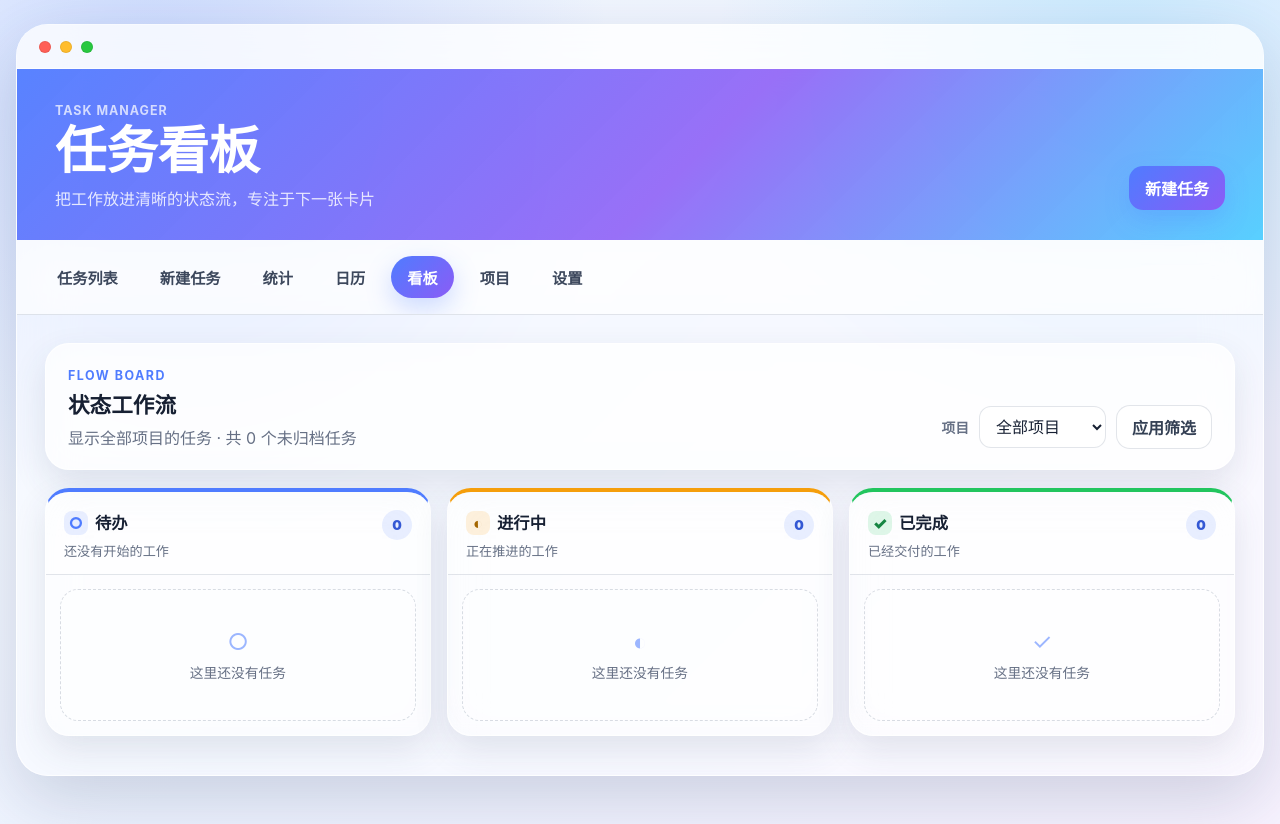
After one commit to liuGuanYi-hub/task-manager, a Flask app: page /board in a window 1280 px wide. The commit adds this page. Run offline with Flask 3, Linux system fonts and the light colour scheme.

Commit message:
完成阶段三任务看板与状态流转

```diff
--- /dev/null
+++ b/task-manager/routes/board_routes.py
@@ -0,0 +1,121 @@
+"""WeKan 风格看板路由。"""
+from typing import Optional
+
+from flask import Blueprint, render_template, request, redirect, url_for
+
+from models.task import Status
+from storage.json_storage import ANY_PROJECT, JSONStorage
+
+
+board_bp = Blueprint("board", __name__, url_prefix="/board")
+
+BOARD_COLUMNS = (
+    {
+        "key": Status.TODO,
+        "label": "待办",
+        "subtitle": "还没有开始的工作",
+        "icon": "○",
+        "accent": "todo",
+    },
+    {
+        "key": Status.IN_PROGRESS,
+        "label": "进行中",
+        "subtitle": "正在推进的工作",
+        "icon": "◐",
+        "accent": "progress",
+    },
+    {
+        "key": Status.DONE,
+        "label": "已完成",
+        "subtitle": "已经交付的工作",
+        "icon": "✓",
+        "accent": "done",
+    },
+)
+
+
+def parse_project_filter(raw_value: Optional[str]):
+    """将看板筛选参数解析为任意项目、未归属或具体项目 ID。"""
+    if raw_value in (None, "", "all"):
+        return ANY_PROJECT
+    if raw_value == "none":
+        return None
+    try:
+        return int(raw_value)
+    except (TypeError, ValueError) as exc:
+        raise ValueError("项目筛选参数无效") from exc
+
+
+def project_filter_key(project_id) -> str:
+    """将内部项目筛选值转换为 URL 参数。"""
+    if project_id is ANY_PROJECT:
+        return "all"
+    if project_id is None:
+        return "none"
+    return str(project_id)
+
+
+@board_bp.route("")
+@board_bp.route("/")
+def board_view():
+    """显示按任务状态分列的看板。"""
+    try:
+        selected_project_id = parse_project_filter(request.args.get("project_id"))
+    except ValueError:
+        return "项目筛选参数无效", 400
+
+    storage = JSONStorage()
+    if selected_project_id is not ANY_PROJECT and selected_project_id is not None:
+        if storage.get_project_by_id(selected_project_id) is None:
+            return "项目不存在", 404
+
+    tasks = storage.query(project_id=selected_project_id, sort_by="updated_at", reverse=True)
+    tasks_by_status = {column["key"]: [] for column in BOARD_COLUMNS}
+    for task in tasks:
+        tasks_by_status[task.status].append(task)
+
+    columns = []
+    for column in BOARD_COLUMNS:
+        column_data = dict(column)
+        column_data["tasks"] = tasks_by_status[column["key"]]
+        column_data["count"] = len(column_data["tasks"])
+        columns.append(column_data)
+
+    selected_project = (
+        storage.get_project_by_id(selected_project_id)
+        if selected_project_id is not ANY_PROJECT and selected_project_id is not None
+        else None
+    )
+    return render_template(
+        "board.html",
+        columns=columns,
+        projects=storage.get_projects(),
+        selected_project=selected_project,
+        project_filter_key=project_filter_key(selected_project_id),
+        total_tasks=len(tasks),
+    )
+
+
+@board_bp.route("/task/<int:task_id>/status", methods=["POST"])
+def update_board_status(task_id: int):
+    """从看板卡片更新任务状态并持久化。"""
+    try:
+        selected_project_id = parse_project_filter(request.args.get("project_id"))
+    except ValueError:
+        return "项目筛选参数无效", 400
+
+    try:
+        new_status = Status(request.form.get("status", ""))
+    except ValueError:
+        return "任务状态无效", 400
+
+    storage = JSONStorage()
+    task = storage.get_by_id(task_id)
+    if task is None or task.archived:
+        return "任务不存在", 404
+    if selected_project_id is not ANY_PROJECT and task.project_id != selected_project_id:
+        return "任务不属于当前项目", 404
+
+    task.status = new_status
+    storage.update(task)
+    return redirect(url_for("board.board_view", project_id=project_filter_key(selected_project_id)))
--- a/task-manager/static/app.css
+++ b/task-manager/static/app.css
@@ -673,6 +673,269 @@ textarea {
     font-weight: 900;
 }
 
+.board-layout {
+    display: grid;
+    gap: 18px;
+}
+
+.board-toolbar {
+    display: flex;
+    align-items: flex-end;
+    justify-content: space-between;
+    gap: 20px;
+    padding: 20px 22px;
+}
+
+.board-toolbar h2 {
+    margin: 4px 0 6px;
+    font-size: 1.35rem;
+}
+
+.board-toolbar p {
+    margin: 0;
+}
+
+.board-eyebrow {
+    color: var(--blue) !important;
+    letter-spacing: 0.12em;
+}
+
+.board-filter {
+    display: flex;
+    align-items: center;
+    gap: 10px;
+    flex-wrap: wrap;
+}
+
+.board-filter label {
+    color: var(--muted);
+    font-size: 0.86rem;
+    font-weight: 800;
+}
+
+.board-filter select,
+.board-move-form select {
+    min-height: 40px;
+    padding: 9px 12px;
+    border: 1px solid var(--line);
+    border-radius: 12px;
+    color: var(--ink);
+    background: rgba(255, 255, 255, 0.78);
+}
+
+.board-columns {
+    display: grid;
+    grid-template-columns: repeat(3, minmax(260px, 1fr));
+    gap: 16px;
+    align-items: start;
+}
+
+.board-column {
+    min-width: 0;
+    overflow: hidden;
+    border: 1px solid rgba(255, 255, 255, 0.76);
+    border-top: 4px solid var(--blue);
+    border-radius: var(--radius-lg);
+    background: rgba(255, 255, 255, 0.46);
+    box-shadow: var(--soft-shadow);
+    backdrop-filter: blur(22px);
+}
+
+.board-column-todo { border-top-color: var(--blue); }
+.board-column-progress { border-top-color: var(--yellow); }
+.board-column-done { border-top-color: var(--green); }
+
+.board-column-header {
+    display: flex;
+    align-items: flex-start;
+    justify-content: space-between;
+    gap: 12px;
+    padding: 18px 18px 14px;
+    border-bottom: 1px solid var(--line);
+    background: rgba(255, 255, 255, 0.42);
+}
+
+.board-column-title {
+    font-size: 1.02rem;
+    font-weight: 900;
+}
+
+.board-column-icon {
+    display: inline-grid;
+    width: 24px;
+    height: 24px;
+    margin-right: 7px;
+    place-items: center;
+    border-radius: 8px;
+    color: var(--blue);
+    background: rgba(79, 124, 255, 0.12);
+}
+
+.board-column-progress .board-column-icon {
+    color: #a46600;
+    background: rgba(245, 158, 11, 0.14);
+}
+
+.board-column-done .board-column-icon {
+    color: #168542;
+    background: rgba(34, 197, 94, 0.14);
+}
+
+.board-column-header p {
+    margin: 6px 0 0;
+    color: var(--muted);
+    font-size: 0.82rem;
+}
+
+.board-count {
+    display: inline-grid;
+    min-width: 30px;
+    height: 30px;
+    padding: 0 8px;
+    place-items: center;
+    border-radius: 999px;
+    color: #3458d4;
+    background: rgba(79, 124, 255, 0.12);
+    font-size: 0.84rem;
+    font-weight: 900;
+}
+
+.board-cards {
+    display: grid;
+    gap: 12px;
+    min-height: 160px;
+    padding: 14px;
+}
+
+.board-card {
+    display: grid;
+    gap: 10px;
+    padding: 16px;
+    border: 1px solid rgba(255, 255, 255, 0.86);
+    border-radius: var(--radius-md);
+    background: rgba(255, 255, 255, 0.84);
+    box-shadow: 0 9px 24px rgba(46, 63, 101, 0.10);
+    transition: transform 0.2s ease, box-shadow 0.2s ease;
+}
+
+.board-card:hover {
+    transform: translateY(-2px);
+    box-shadow: 0 14px 30px rgba(46, 63, 101, 0.15);
+}
+
+.board-card-done {
+    background: rgba(244, 253, 247, 0.86);
+}
+
+.board-card-topline,
+.board-card-footer {
+    display: flex;
+    align-items: center;
+    justify-content: space-between;
+    gap: 10px;
+}
+
+.board-card-topline {
+    font-size: 0.78rem;
+    font-weight: 800;
+}
+
+.board-card-id {
+    color: var(--muted);
+    font-variant-numeric: tabular-nums;
+}
+
+.board-card h3 {
+    margin: 0;
+    font-size: 1rem;
+    line-height: 1.4;
+}
+
+.board-card-description {
+    display: -webkit-box;
+    margin: 0;
+    overflow: hidden;
+    color: var(--muted);
+    font-size: 0.88rem;
+    line-height: 1.5;
+    -webkit-box-orient: vertical;
+    -webkit-line-clamp: 2;
+}
+
+.board-card-meta {
+    display: flex;
+    gap: 6px;
+    flex-wrap: wrap;
+}
+
+.board-card-meta .chip {
+    padding: 5px 8px;
+    font-size: 0.75rem;
+}
+
+.board-move-form {
+    display: flex;
+    gap: 6px;
+    align-items: center;
+}
+
+.board-move-form select {
+    min-height: 34px;
+    padding: 6px 8px;
+    font-size: 0.78rem;
+}
+
+.btn-small {
+    min-height: 34px;
+    padding: 7px 10px;
+    border-radius: 10px;
+    font-size: 0.78rem;
+}
+
+.board-edit-link {
+    color: var(--blue);
+    font-size: 0.82rem;
+    font-weight: 800;
+    text-decoration: none;
+}
+
+.board-edit-link:hover {
+    text-decoration: underline;
+}
+
+.board-empty {
+    display: grid;
+    min-height: 128px;
+    place-items: center;
+    align-content: center;
+    gap: 6px;
+    border: 1px dashed rgba(96, 112, 139, 0.24);
+    border-radius: var(--radius-md);
+    color: var(--muted);
+    background: rgba(255, 255, 255, 0.28);
+}
+
+.board-empty span {
+    color: rgba(79, 124, 255, 0.56);
+    font-size: 1.45rem;
+}
+
+.board-empty p {
+    margin: 0;
+    font-size: 0.86rem;
+}
+
+.sr-only {
+    position: absolute;
+    width: 1px;
+    height: 1px;
+    padding: 0;
+    overflow: hidden;
+    clip: rect(0, 0, 0, 0);
+    white-space: nowrap;
+    border: 0;
+}
+
 @media (max-width: 760px) {
     .app-shell {
         width: min(100% - 16px, 1440px);
@@ -684,6 +947,7 @@ textarea {
     }
 
     .hero-panel,
+    .board-toolbar,
     .calendar-controls,
     .week-selector,
     .task-card,
@@ -700,6 +964,28 @@ textarea {
 
     .content-panel {
         padding: 16px;
+    }
+
+    .board-columns {
+        display: flex;
+        overflow-x: auto;
+        align-items: stretch;
+        padding-bottom: 8px;
+        scroll-snap-type: x proximity;
+    }
+
+    .board-column {
+        flex: 0 0 min(86vw, 330px);
+        scroll-snap-align: start;
+    }
+
+    .board-filter {
+        width: 100%;
+    }
+
+    .board-filter select,
+    .board-filter .btn {
+        flex: 1 1 160px;
     }
 
     .task-actions,
--- a/task-manager/templates/base.html
+++ b/task-manager/templates/base.html
@@ -28,6 +28,7 @@
                 <a href="/new" class="{{ 'active' if active_page == 'new' else '' }}">新建任务</a>
                 <a href="/stats" class="{{ 'active' if active_page == 'stats' else '' }}">统计</a>
                 <a href="/calendar" class="{{ 'active' if active_page == 'calendar' else '' }}">日历</a>
+                <a href="/board" class="{{ 'active' if active_page == 'board' else '' }}">看板</a>
                 <a href="/projects" class="{{ 'active' if active_page == 'projects' else '' }}">项目</a>
                 <a href="/settings" class="{{ 'active' if active_page == 'settings' else '' }}">设置</a>
             </nav>
--- /dev/null
+++ b/task-manager/templates/board.html
@@ -0,0 +1,81 @@
+{% extends "base.html" %}
+{% set active_page = "board" %}
+{% block title %}看板 - 任务管理系统{% endblock %}
+{% block page_title %}任务看板{% endblock %}
+{% block page_subtitle %}把工作放进清晰的状态流，专注于下一张卡片{% endblock %}
+{% block hero_action %}<a href="{{ url_for('new_task') }}" class="btn btn-primary">新建任务</a>{% endblock %}
+{% block content %}
+<div class="board-layout">
+    <section class="board-toolbar panel">
+        <div>
+            <span class="eyebrow board-eyebrow">FLOW BOARD</span>
+            <h2>状态工作流</h2>
+            <p class="muted">
+                {% if selected_project %}当前查看项目：{{ selected_project.name }}{% else %}显示全部项目的任务{% endif %}
+                · 共 {{ total_tasks }} 个未归档任务
+            </p>
+        </div>
+        <form method="GET" action="{{ url_for('board.board_view') }}" class="board-filter">
+            <label for="project-filter">项目</label>
+            <select id="project-filter" name="project_id">
+                <option value="all" {{ 'selected' if project_filter_key == 'all' else '' }}>全部项目</option>
+                <option value="none" {{ 'selected' if project_filter_key == 'none' else '' }}>未归属项目</option>
+                {% for project in projects %}
+                <option value="{{ project.id }}" {{ 'selected' if project_filter_key == project.id|string else '' }}>{{ project.name }}</option>
+                {% endfor %}
+            </select>
+            <button type="submit" class="btn">应用筛选</button>
+        </form>
+    </section>
+
+    <section class="board-columns" aria-label="任务状态看板">
+        {% for column in columns %}
+        <article class="board-column board-column-{{ column.accent }}">
+            <header class="board-column-header">
+                <div>
+                    <div class="board-column-title"><span class="board-column-icon">{{ column.icon }}</span>{{ column.label }}</div>
+                    <p>{{ column.subtitle }}</p>
+                </div>
+                <span class="board-count">{{ column.count }}</span>
+            </header>
+            <div class="board-cards">
+                {% for task in column.tasks %}
+                <article class="board-card {{ 'board-card-done' if task.status == column.key else '' }}">
+                    <div class="board-card-topline">
+                        <span class="priority-{{ 'high' if task.priority.value == '高' else 'medium' if task.priority.value == '中' else 'low' }}">{{ '高优先级' if task.priority.value == '高' else '中优先级' if task.priority.value == '中' else '低优先级' }}</span>
+                        <span class="board-card-id">#{{ task.id }}</span>
+                    </div>
+                    <h3>{{ task.title }}</h3>
+                    {% if task.description %}<p class="board-card-description">{{ task.description }}</p>{% endif %}
+                    <div class="board-card-meta">
+                        {% if task.due_date %}<span class="chip">截止 {{ task.due_date.strftime('%m-%d %H:%M') }}</span>{% endif %}
+                        {% if task.project_id and not selected_project %}
+                            {% for project in projects if project.id == task.project_id %}<span class="chip">{{ project.name }}</span>{% endfor %}
+                        {% endif %}
+                        {% for tag in task.tags[:3] %}<span class="chip">#{{ tag }}</span>{% endfor %}
+                    </div>
+                    <div class="board-card-footer">
+                        <form method="POST" action="{{ url_for('board.update_board_status', task_id=task.id, project_id=project_filter_key) }}" class="board-move-form">
+                            <label class="sr-only" for="status-{{ task.id }}">移动任务状态</label>
+                            <select id="status-{{ task.id }}" name="status">
+                                {% for status in ["待办", "进行中", "已完成"] %}
+                                <option value="{{ status }}" {{ 'selected' if task.status.value == status else '' }}>{{ status }}</option>
+                                {% endfor %}
+                            </select>
+                            <button type="submit" class="btn btn-small">移动</button>
+                        </form>
+                        <a href="{{ url_for('edit_task', task_id=task.id) }}" class="board-edit-link">编辑</a>
+                    </div>
+                </article>
+                {% else %}
+                <div class="board-empty">
+                    <span>{{ column.icon }}</span>
+                    <p>这里还没有任务</p>
+                </div>
+                {% endfor %}
+            </div>
+        </article>
+        {% endfor %}
+    </section>
+</div>
+{% endblock %}
--- a/task-manager/web_app.py
+++ b/task-manager/web_app.py
@@ -7,6 +7,7 @@ from routes.tags_routes import tags_bp
 from routes.weekly_routes import weekly_bp
 from routes.calendar_routes import calendar_bp
 from routes.projects_routes import projects_bp
+from routes.board_routes import board_bp
 from routes.settings_routes import settings_bp
 
 app = Flask(__name__)
@@ -18,6 +19,7 @@ app.register_blueprint(tags_bp)
 app.register_blueprint(weekly_bp)
 app.register_blueprint(calendar_bp)
 app.register_blueprint(projects_bp)
+app.register_blueprint(board_bp)
 app.register_blueprint(settings_bp)
 
 
```
Also changed, not shown: dev-plans/个人任务管理系统.md (+27 -1 lines), task-manager/tests/test_phase_3.py (added, +88 -0 lines), task-manager/README.md.
